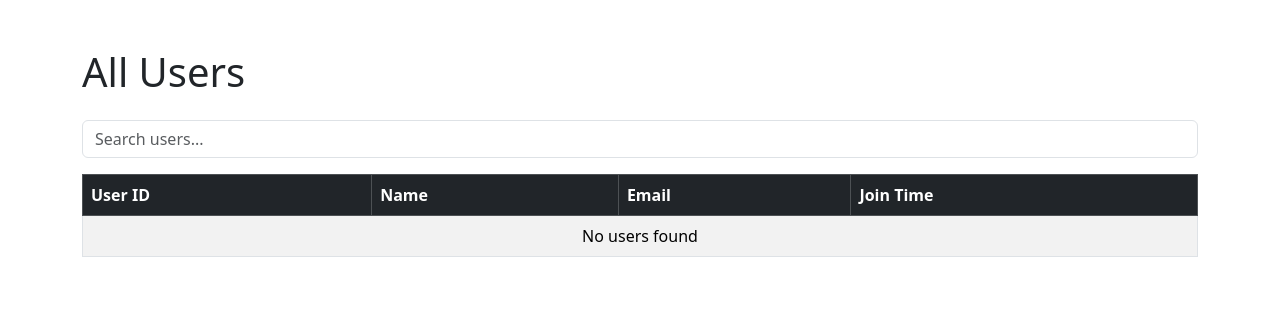
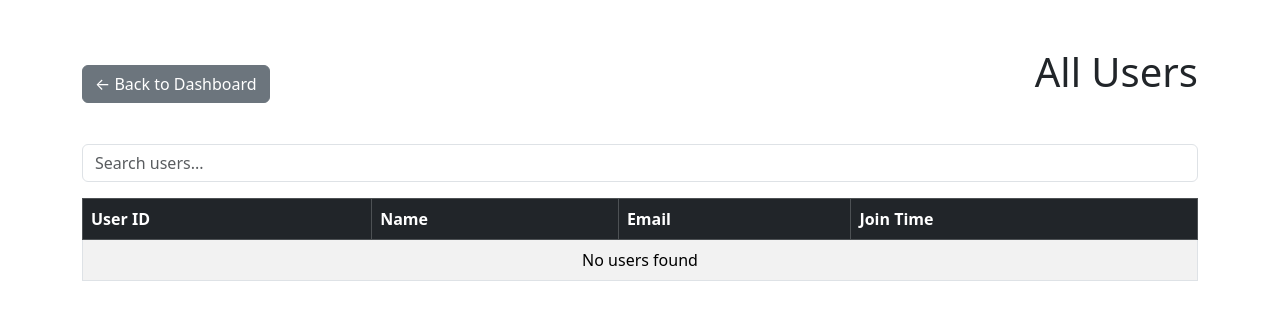
Before and after one commit to ElliotZhangzr/CITS5505_project_1, a Flask app: page /users in a window 1280 px wide. Shown: the top 320 px of the page. Run offline with Flask 3, Linux system fonts and the light colour scheme; the visitor is signed in with stand-in values (Sample User, id 1).

Commit message:
Add back to dashboard button in users page

```diff
--- a/templates/users.html
+++ b/templates/users.html
@@ -11,7 +11,12 @@
 <body>
 
 <div class="container mt-5">
-    <h1 class="mb-4">All Users</h1>
+    <div class="d-flex justify-content-between align-items-center mb-4">
+        <a href="/dashboard" class="btn btn-secondary">
+            ← Back to Dashboard
+        </a>
+        <h1 class="mb-4">All Users</h1>
+    </div>
 
     <!-- Search Bar -->
     <input
```
